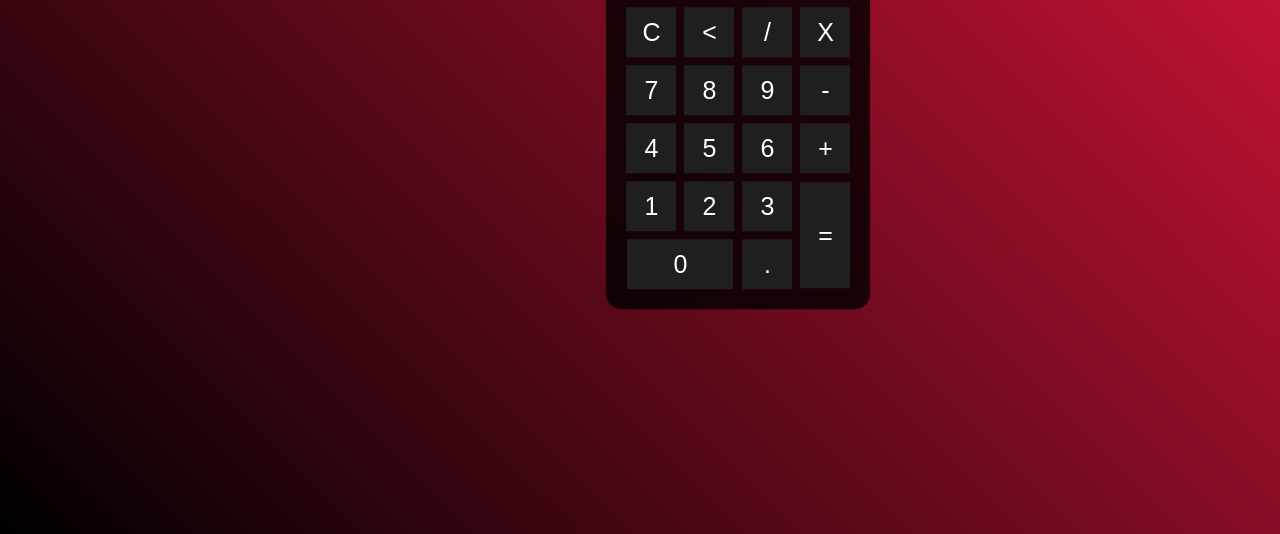
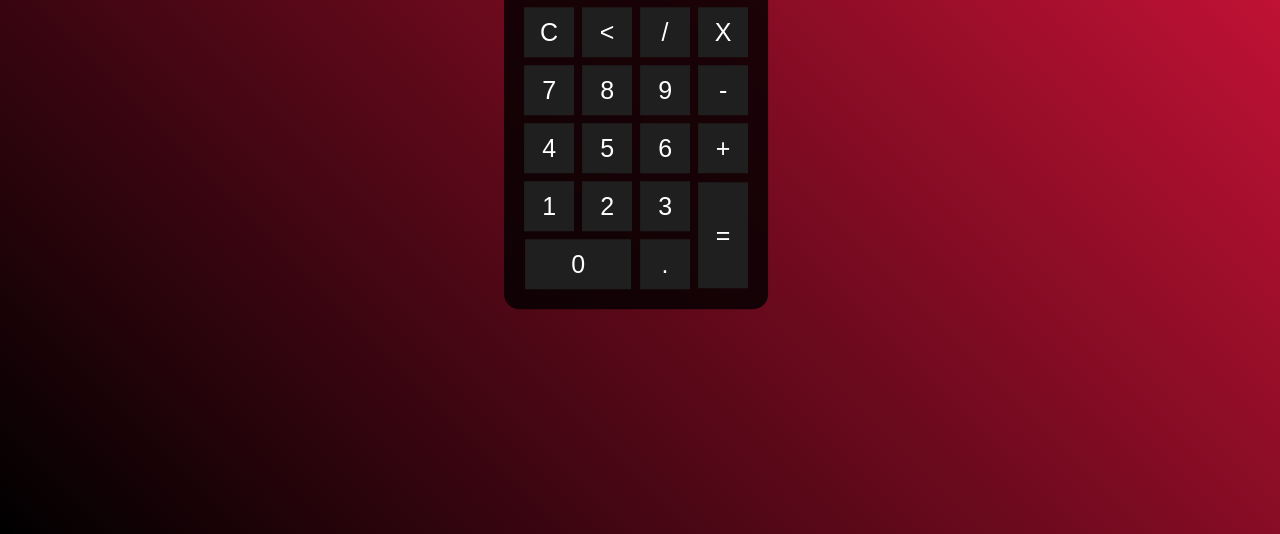
Before and after one commit to Gslogger/Calculadora, a plain HTML site: page index.html in a window 1280 px wide. Shown: the part 266-800 px from the top of the page. Drawn offline with Linux system fonts and the light colour scheme.

Commit message:
Update index.html

```diff
--- a/index.html
+++ b/index.html
@@ -21,7 +21,7 @@
        position: absolute;
        background-color: rgba(0, 0, 0, 0.8);
        top: 8%;
-       left: 48%;
+       left: 40%;
        transform: translate(-3%,25%);
        border-radius: 15px;
        padding: 15px;
```
